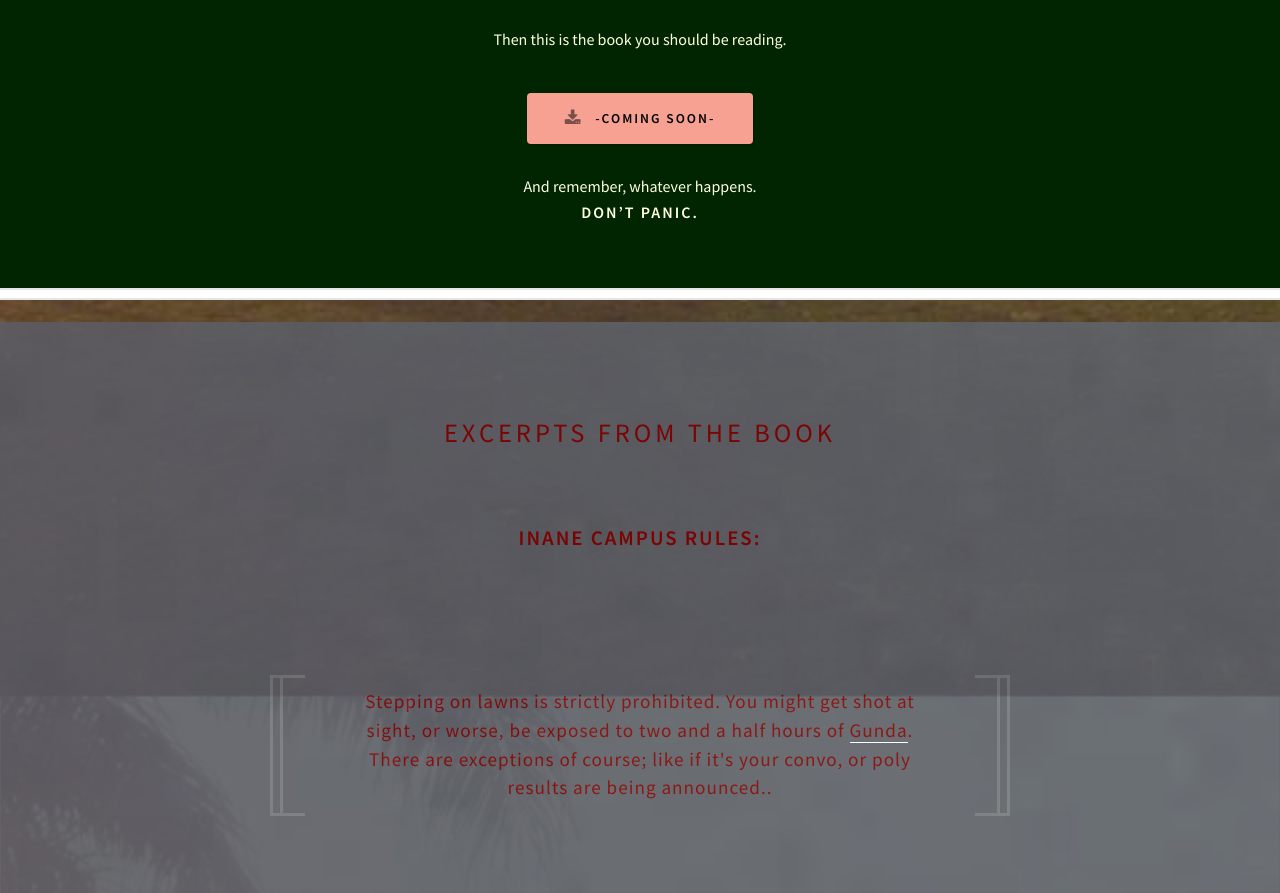
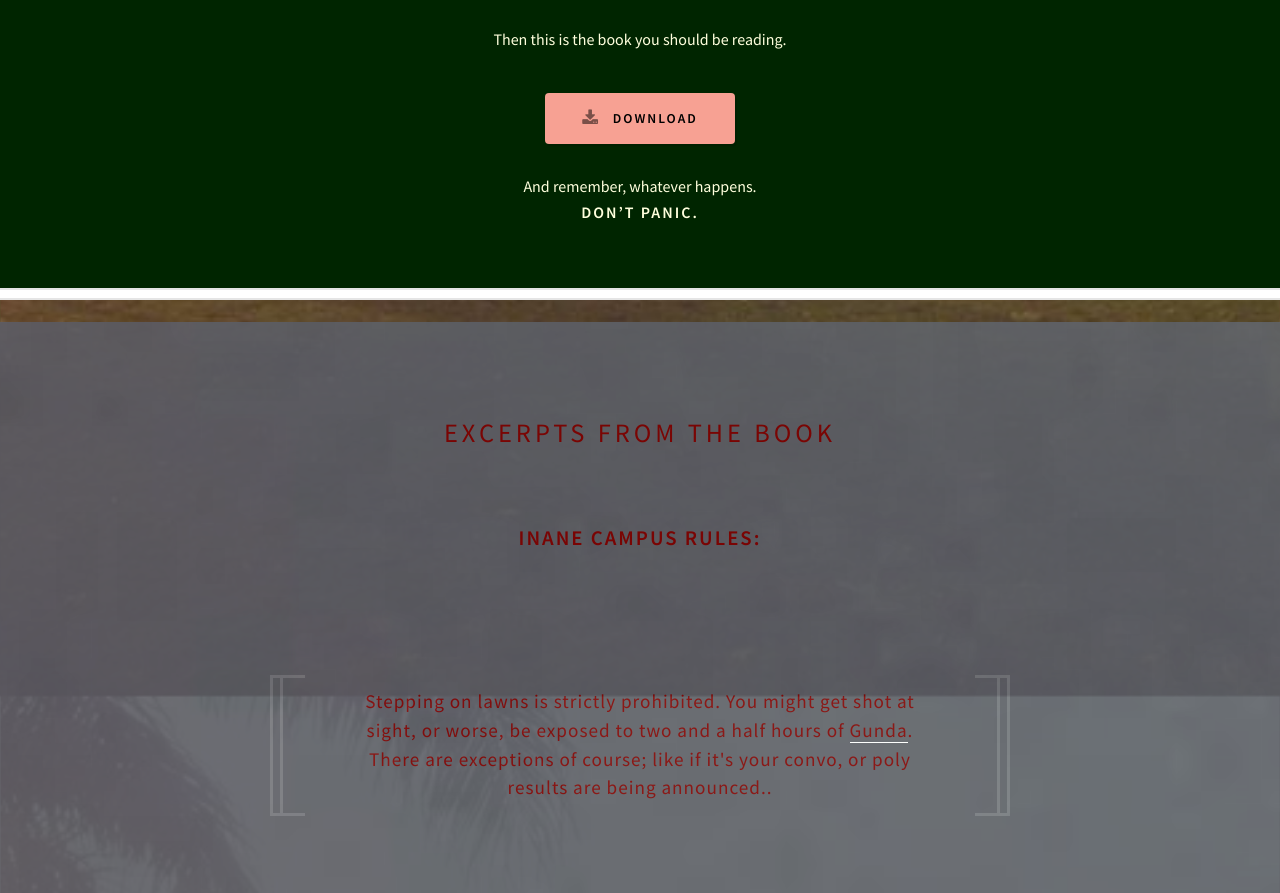
Before and after one commit to wona/guide, a plain HTML site: page index.html in a window 1280 px wide. Shown: the part 1864-2757 px from the top of the page. Drawn offline with Linux system fonts and the light colour scheme.

Commit message:
Added guide.

```diff
--- a/index.html
+++ b/index.html
@@ -90,7 +90,7 @@
 											</ul><br>
 											<p>Then this is the book you should be reading.</p>
 											<ul class="actions">
-												<li><a href="#" target="_blank" id="download" class="button button-icon fa fa-download">-Coming Soon-</a></li>
+												<li><a href="The Guide.pdf" target="_blank" id="download" class="button button-icon fa fa-download">Download</a></li>
 											</ul><br>
 											<p>And remember, whatever happens.</p>
 											<h3>Don’t Panic.</h3>
```
Also changed, not shown: 1 other file.
